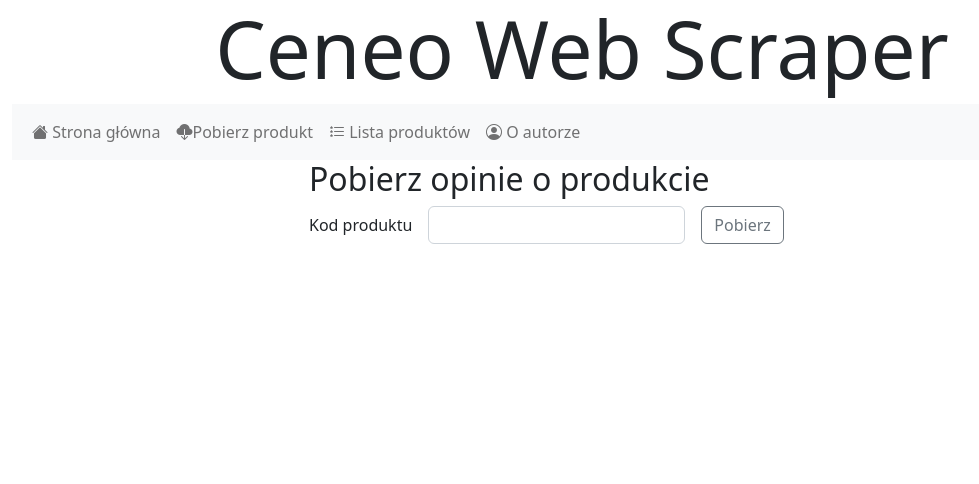
After one commit to lismalgorzata/CeneoWebScraper, a Flask app: page /extract in a window 1280 px wide. The commit adds this page. Shown: the top 484 px of the page, without its empty margins (58-1037 px from the left). Run offline with Flask 2, Linux system fonts and the light colour scheme.

Commit message:
2022-06-03 ML

```diff
--- /dev/null
+++ b/app/models/product.py
@@ -0,0 +1,5 @@
+class Product():
+    def __init__(self):
+        pass
+
+#napisać konstruktory jakie składowe produkt jakie opinia
--- a/app/routes.py
+++ b/app/routes.py
@@ -1,8 +1,12 @@
+import json
+import requests
+from bs4 import BeautifulSoup
+import pandas as pd
+import numpy as np
+from matplotlib import pyplot as plt
+from flask import render_template, redirect, url_for, request
 from app import app
-from flask import render_template, redirect, url_for
-import requests
-import json
-from bs4 import BeautifulSoup
+import os
 
 def get_item(ancestor, selector, attribute=None, return_list=False):
     try:
@@ -28,42 +32,79 @@ selectors= {
     }
 
 @app.route('/')
-def index(name="<<Hello World>>"):
+def index():
     return render_template("index.html.jinja")
 
-@app.route('/extract/<product_id>')
-def extract(product_id):
-    url="https://www.ceneo.pl/"+product_id+"#tab=reviews"
-    all_opinions=[]
-    while(url):
-        response= requests.get(url)
-        page= BeautifulSoup(response.text, "html.parser")
-        opinions= page.select("div.js_product-review")
-        for opinion in opinions:
-
-            single_opinion= {
-                key:get_item(opinion, *value)
-                    for key, value in selectors.items()
-            }
-            single_opinion["opinion_id"]=opinion["data-entry-id"]
-            all_opinions.append(single_opinion)
-
-        try:
-            url= "https://www.ceneo.pl"+page.select_one("a.pagination__next")["href"]
-        except TypeError:
-            url= None
-
-    with open("opinions/"+product_id+".json", "w", encoding="UTF-8") as jsonfile:
-        (json.dump(all_opinions, jsonfile, indent=4, ensure_ascii=False))
-    return redirect(url_for('product', product_id=product_id))
-
+@app.route('/extract', methods=["POST", "GET"])
+def extract():
+    if request.method == "POST":
+        product_id=request.form.get("product_id")
+        url="https://www.ceneo.pl/"+product_id+"#tab=reviews"
+        all_opinions=[]
+        while(url):
+            response= requests.get(url)
+            page= BeautifulSoup(response.text, "html.parser")
+            opinions= page.select("div.js_product-review")
+            for opinion in opinions:
+                single_opinion= {
+                    key:get_item(opinion, *value)
+                        for key, value in selectors.items()
+                }
+                single_opinion["opinion_id"]=opinion["data-entry-id"]
+                all_opinions.append(single_opinion)
+            try:
+                url= "https://www.ceneo.pl"+page.select_one("a.pagination__next")["href"]
+            except TypeError:
+                url= None
+        if not os.path.exists("app/opinions"):
+            os.makedirs("app/opinions")
+        with open("app/opinions/"+product_id+".json", "w", encoding="UTF-8") as jsonfile:
+            (json.dump(all_opinions, jsonfile, indent=4, ensure_ascii=False))
+        return redirect(url_for('product', product_id=product_id))
+    else:
+        return render_template("extract.html.jinja")
 @app.route('/products')
 def products():
-    pass
+    products= [filename.split(".")[0]for filename in os.listdir("app/opinions")]
+    return render_template("products.html.jinja", products=products)
+
 @app.route('/author')
 def author():
     return render_template("author.html.jinja")
 
 @app.route('/product/<product_id>')
 def product(product_id):
-    return render_template("product.html.jinja",product_id=product_id)
+    opinions = pd.read_json("opinions/"+product_id+".json")
+    opinions["stars"] = opinions["stars"].map(lambda x: float(x.split("/")[0].replace(",", ".")))
+    stats ={
+        "opinions_count": len(opinions),
+        "pros_count": opinions["pros"].map(bool).sum(),
+        "cons_count": opinions["cons"].map(bool).sum(),
+        "average_score": opinions["stars"].mean().round(2),
+    }
+    if not os.path.exists("app/plots"):
+        os.makedirs("app/plots")
+
+    recommendation = opinions["recommendation"].value_counts(dropna=False).sort_index().reindex(["Nie polecam", "Polecam", None], fill_value=0)
+    recommendation.plot.pie(
+        label="",
+        autopct = lambda p: '{:.1f}%'.format(round(p)) if p > 0 else '',
+        colors = ["crimson", "forestgreen", "grey"],
+        labels =["Nie polecam", "Polecam", "Nie mam zdania"]
+    )
+    plt.title("Rekomendacje")
+    plt.savefig("app/plots/"+product_id+"_recommendations.png")
+    plt.close()
+
+    stars = opinions["stars"].value_counts().sort_index().reindex(list(np.arange(0,5.5,0.5)), fill_value=0)
+    stars.plot.bar(
+        color = 'pink'
+    )
+    plt.title("Ocena produktu")
+    plt.xlabel("Liczba gwiazdek")
+    plt.ylabel("Liczba opinii")
+    plt.grid(True, axis="y")
+    plt.xticks(rotation=0)
+    plt.savefig("plots/"+product_number+"_stars.png")
+    plt.close()
+    return render_template("product.html.jinja",product_id=product_id, stats=stats, opinions=opinions)
--- a/app/templates/base.html.jinja
+++ b/app/templates/base.html.jinja
@@ -21,8 +21,7 @@
                             <a class="nav-link" href="{{url_for('index')}}"><i class="bi bi-house-fill"></i> Strona główna</a>
                         </li>
                         <li class="nav-item">
-                            <a class="nav-link" href="{{url_for('extract, 'product_id'=128347377')}}"><i class="bi bi-cloud-download-fill"></i>
- Pobierz produkt</a>
+                            <a class="nav-link" href="{{url_for('extract')}}"><i class="bi bi-cloud-download-fill"></i>Pobierz produkt</a>
                         </li>
                         <li class="nav-item">
                             <a class="nav-link" href="{{url_for('products')}}"><i class="bi bi-list-stars"></i> Lista produktów</a>
--- /dev/null
+++ b/app/templates/extract.html.jinja
@@ -0,0 +1,18 @@
+{% extends 'base.html.jinja' %}
+
+{%block content%}
+    <h2> Pobierz opinie o produkcie </h2>
+    <form action="{{url_for('extract')}}" method="POST">
+        <div class="row g-3 align-items-center">
+            <div class="col-auto">
+            <label for="product_id" class="col-form-label">Kod produktu</label>
+            </div>
+            <div class="col-auto">
+            <input type="text" id="product_id" name="product_id" class="form-control">
+            </div>
+            <div class="col-auto">
+                <input type="submit" class="btn btn-outline-secondary" value="Pobierz">
+            </div>
+        </div>
+    </form>
+{% endblock content%}
```
Also changed, not shown: app/templates/products.html.jinja (added, +12 -0 lines), app/models/opinion.py (added).
